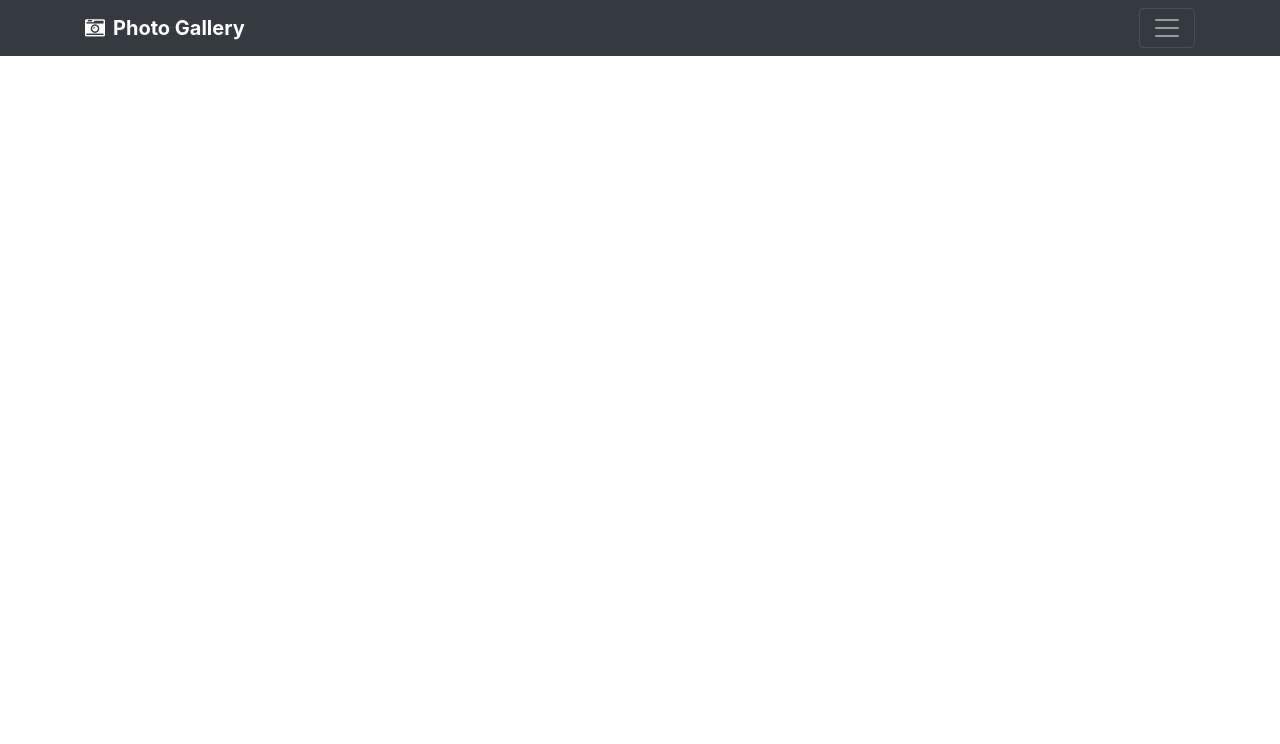
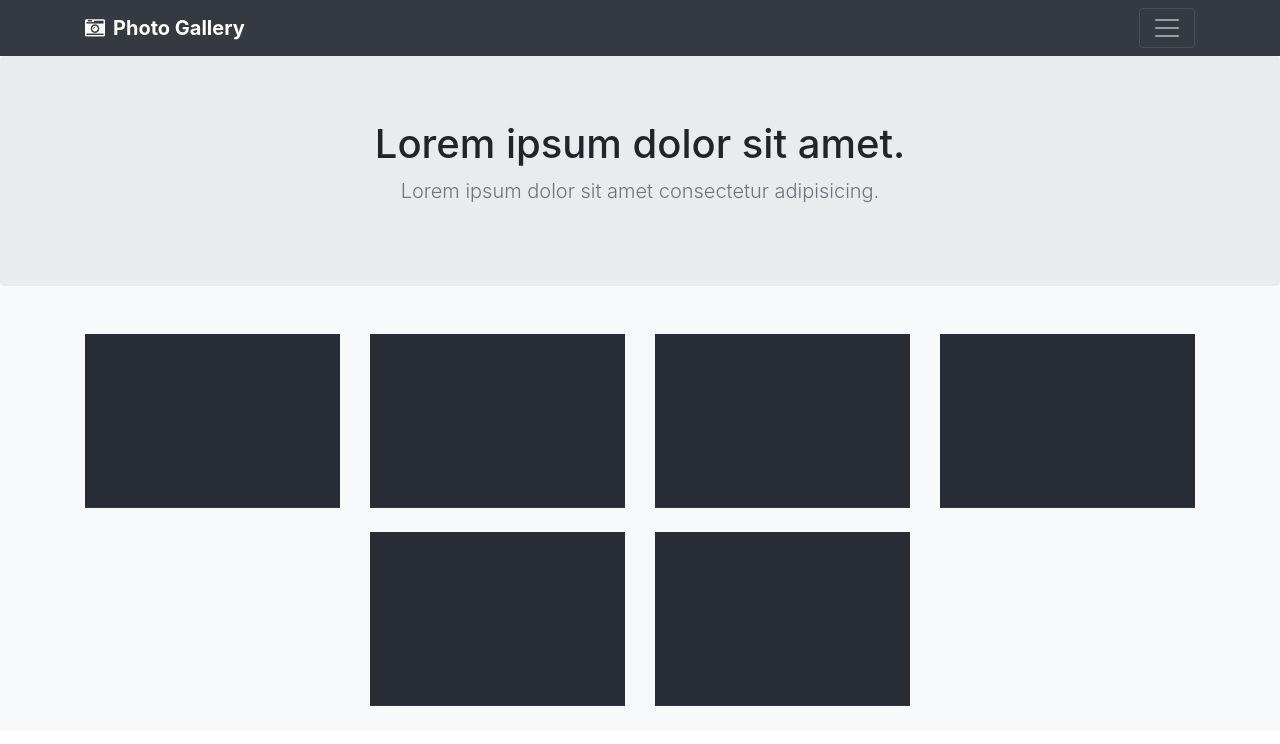
Before and after one commit to Andreas-Ziegler22/Project-Gallery, a website built with webpack: page src/index.html in a window 1280 px wide. Built offline with nearby package versions, Linux system fonts and the light colour scheme.

Commit message:
header and main galery

```diff
--- a/src/index.html
+++ b/src/index.html
@@ -9,6 +9,7 @@
   </head>
   <body>
     <header wb-include="/pages/template/header.html"></header>
+    <main class="bg-light" wb-include="/pages/galery/galery.html"></main>
     <script src="app.js"></script>
   </body>
 </html>
--- /dev/null
+++ b/src/pages/galery/galery.html
@@ -0,0 +1,31 @@
+<div wb-include="/pages/galery/galeryHeader.html"></div>
+<div class="container mt-5">
+  <div class="row d-flex justify-content-center">
+    <div class="col-12 col-md-6 col-lg-3">
+      <img src="/img/foto1.png" class="img-fluid mb-4" wb-city="New York" />
+    </div>
+    <div class="col-12 col-md-6 col-lg-3">
+      <img src="/img/foto2.png" class="img-fluid mb-4" wb-city="New York" />
+    </div>
+    <div class="col-12 col-md-6 col-lg-3">
+      <img src="/img/foto3.png" class="img-fluid mb-4" wb-city="New Jersey" />
+    </div>
+    <div class="col-12 col-md-6 col-lg-3">
+      <img src="/img/foto4.png" class="img-fluid mb-4" wb-city="New Jersey" />
+    </div>
+    <div class="col-12 col-md-6 col-lg-3">
+      <img
+        src="/img/foto5.png"
+        class="img-fluid mb-4"
+        wb-city="Rio de Janeiro"
+      />
+    </div>
+    <div class="col-12 col-md-6 col-lg-3">
+      <img
+        src="/img/foto6.png"
+        class="img-fluid mb-4"
+        wb-city="Rio de Janeiro"
+      />
+    </div>
+  </div>
+</div>
--- /dev/null
+++ b/src/pages/galery/galeryHeader.html
@@ -0,0 +1,8 @@
+<section class="jumbotron text-center">
+  <div class="container">
+    <h1 class="jumbotron-heading">Lorem ipsum dolor sit amet.</h1>
+    <p class="lead text-muted">
+      Lorem ipsum dolor sit amet consectetur adipisicing.
+    </p>
+  </div>
+</section>
```
